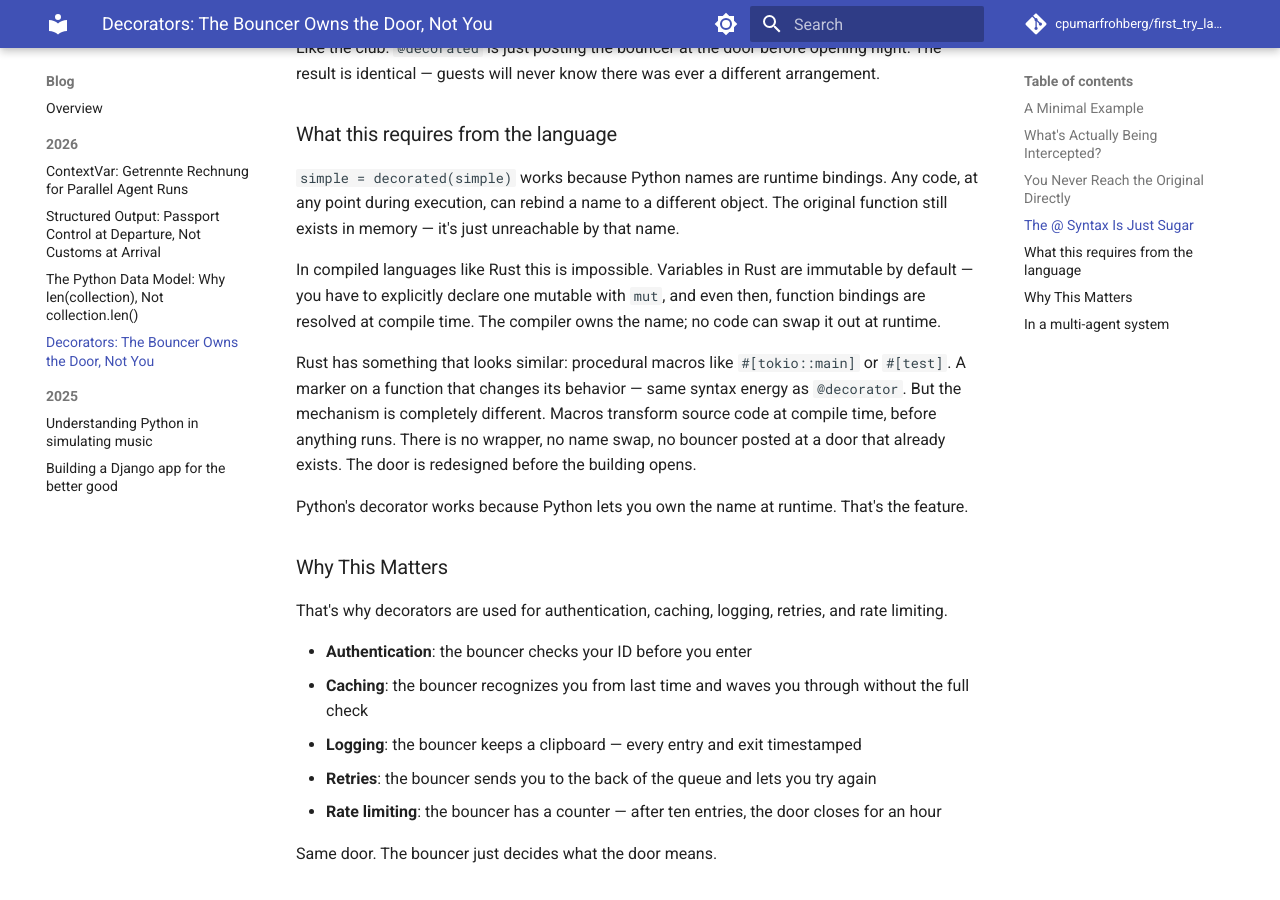
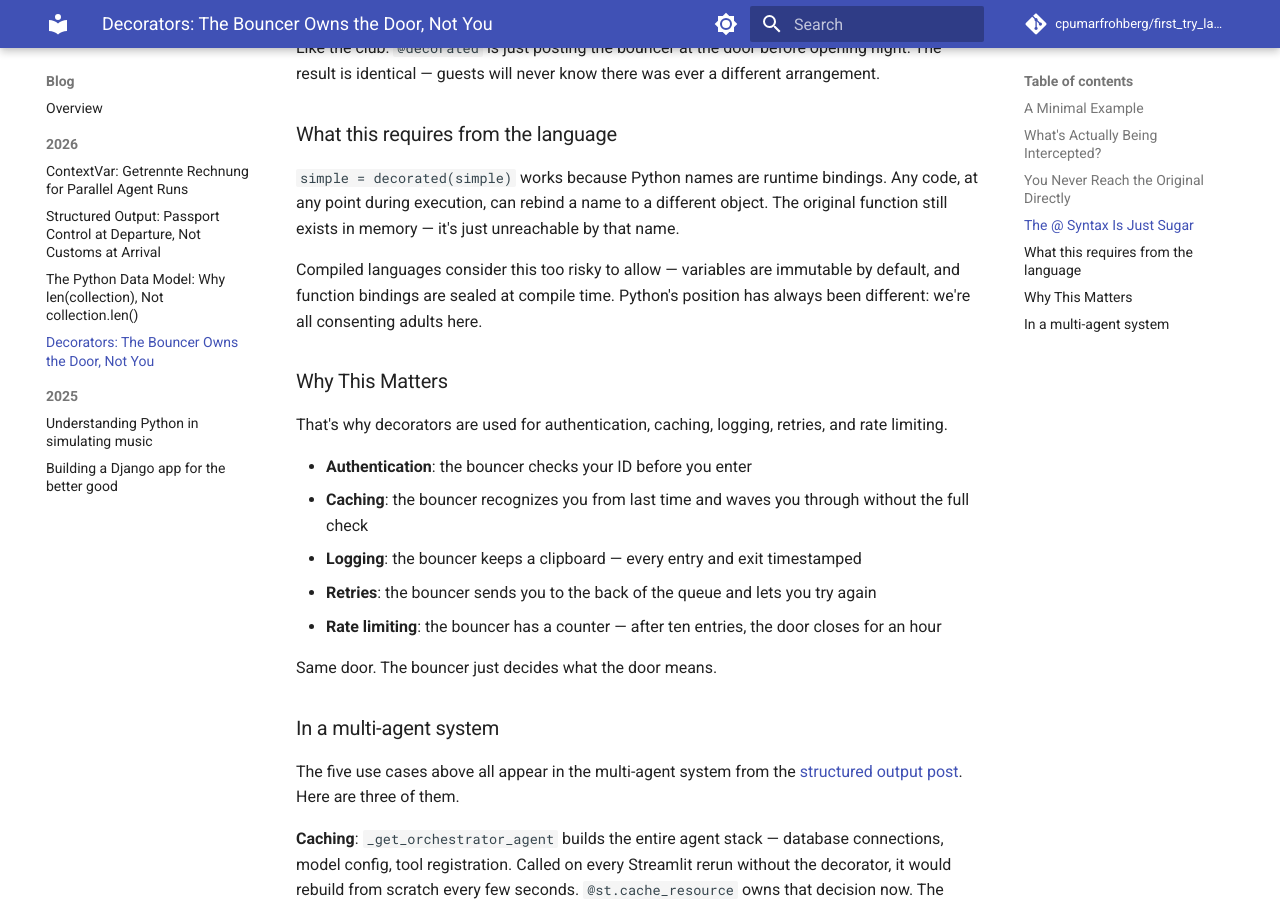
Before and after one commit to cpumarfrohberg/first_try_landed, an MkDocs documentation site: the page built from docs/blog/posts/decorators.md, in a window 1280 px wide and 900 px high, scrolled down 2544 px. Built offline with MkDocs 1.6.1 and Material for MkDocs 9.7.7, drawn with Linux system fonts in a browser that asks for light colours; comment, search, counter and statistics services are not loaded.

```diff
--- a/docs/blog/posts/decorators.md
+++ b/docs/blog/posts/decorators.md
@@ -123,11 +123,7 @@ Like the club: `@decorated` is just posting the bouncer at the door before openi
 
 `simple = decorated(simple)` works because Python names are runtime bindings. Any code, at any point during execution, can rebind a name to a different object. The original function still exists in memory — it's just unreachable by that name.
 
-In compiled languages like Rust this is impossible. Variables in Rust are immutable by default — you have to explicitly declare one mutable with `mut`, and even then, function bindings are resolved at compile time. The compiler owns the name; no code can swap it out at runtime.
-
-Rust has something that looks similar: procedural macros like `#[tokio::main]` or `#[test]`. A marker on a function that changes its behavior — same syntax energy as `@decorator`. But the mechanism is completely different. Macros transform source code at compile time, before anything runs. There is no wrapper, no name swap, no bouncer posted at a door that already exists. The door is redesigned before the building opens.
-
-Python's decorator works because Python lets you own the name at runtime. That's the feature.
+Compiled languages consider this too risky to allow — variables are immutable by default, and function bindings are sealed at compile time. Python's position has always been different: we're all consenting adults here.
 
 ### Why This Matters
 
```
